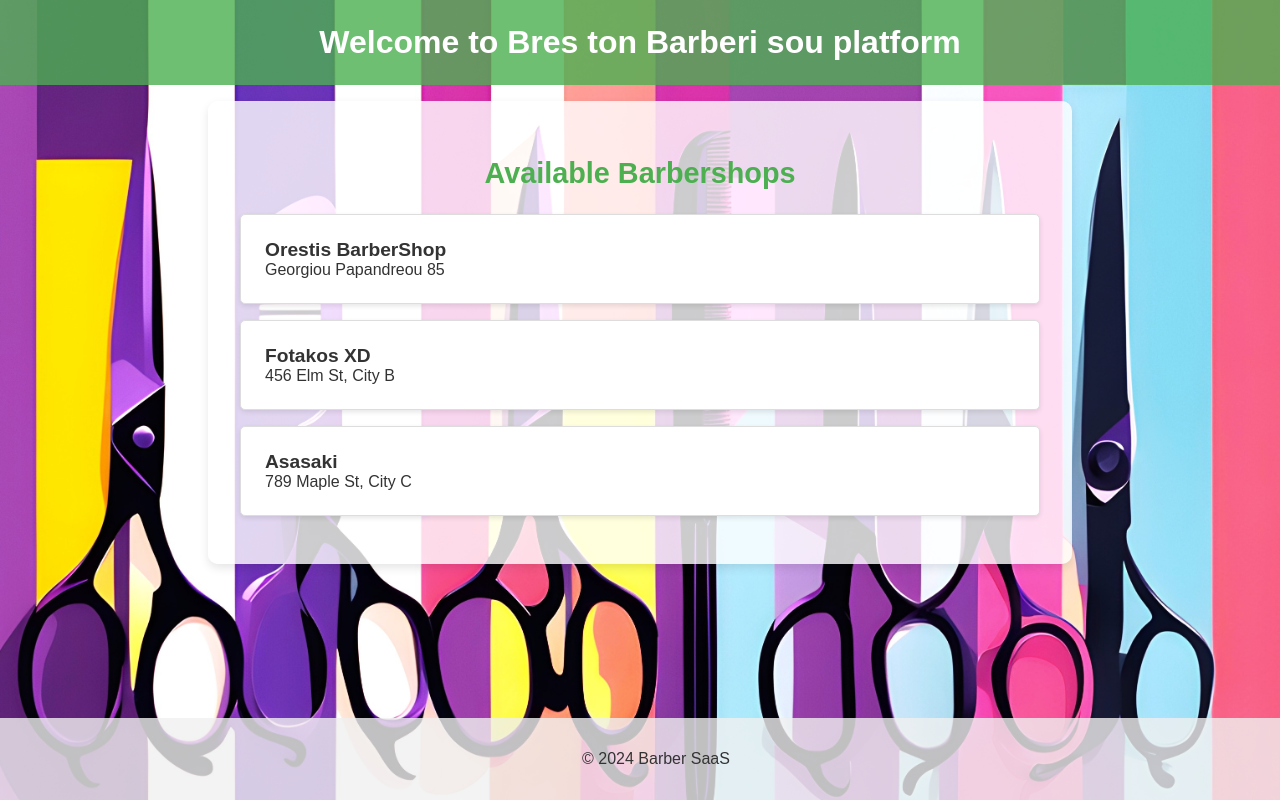
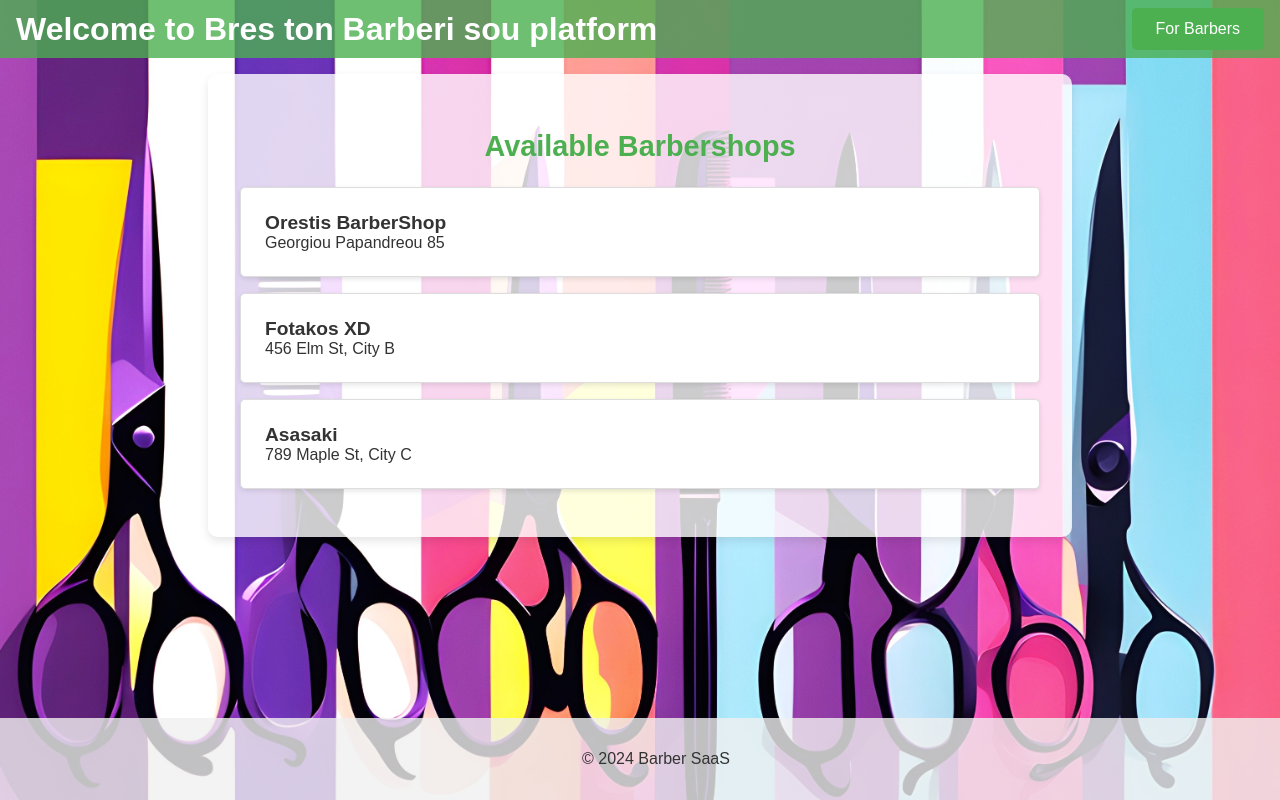
Before and after one commit to avramogeo/Barber, a website: page [1]MENU.html in a window 1280 px wide. Drawn offline with Linux system fonts and the light colour scheme.

Commit message:
"For Barbers" button

```diff
--- a/[1]MENU.css
+++ b/[1]MENU.css
@@ -101,3 +101,25 @@ button {
 button:hover {
     background-color: #45a049;
 }
+
+/* Add styles for the "For Barbers" button */
+header {
+    display: flex;
+    justify-content: space-between; /* Ensures the button aligns to the right */
+    align-items: center;
+    padding: 0.5rem 1rem;
+}
+
+#for-barbers-btn {
+    background-color: #4CAF50;
+    color: white;
+    padding: 0.75rem 1.5rem;
+    border: none;
+    border-radius: 5px;
+    cursor: pointer;
+    transition: background-color 0.3s;
+}
+
+#for-barbers-btn:hover {
+    background-color: #45a049;
+}
--- a/[1]MENU.html
+++ b/[1]MENU.html
@@ -9,6 +9,8 @@
 <body>
     <header>
         <h1>Welcome to Bres ton Barberi sou platform</h1>
+        <!-- Adding button for barbers -->
+        <button onclick="window.location.href='[3]BARBER.html'" id="for-barbers-btn">For Barbers</button>
     </header>
     <main>
         <h2>Available Barbershops</h2>
--- /dev/null
+++ b/[3]BARBER.css
@@ -0,0 +1,62 @@
+/* General Styles */
+body {
+    font-family: Arial, sans-serif;
+    margin: 0;
+    padding: 0;
+    box-sizing: border-box;
+    background: url('PHOTOS/scissors.jpg') no-repeat center center fixed;
+    background-size: cover;
+    color: #333;
+}
+
+header {
+    background-color: rgba(76, 175, 80, 0.8); /* Semi-transparent background */
+    color: white;
+    padding: 1rem;
+    text-align: center;
+}
+
+main {
+    padding: 2rem;
+    background: rgba(255, 255, 255, 0.8); /* Semi-transparent background */
+    margin: 1rem auto;
+    max-width: 800px;
+    border-radius: 10px;
+    box-shadow: 0 4px 10px rgba(0,0,0,0.1);
+    display: flex;
+    flex-direction: column;
+    align-items: center;
+}
+
+footer {
+    background-color: #f1f1f1;
+    padding: 1rem;
+    text-align: center;
+    position: fixed;
+    width: 100%;
+    bottom: 0;
+}
+
+form {
+    width: 90%;
+    max-width: 500px;
+}
+
+input, select, button {
+    width: 100%;
+    padding: 10px;
+    margin-top: 10px;
+    border-radius: 5px;
+    border: 1px solid #ccc;
+}
+
+button {
+    background-color: #4CAF50;
+    color: white;
+    border: none;
+    cursor: pointer;
+}
+
+button:hover {
+    background-color: #45a049;
+}
```
Also changed, not shown: [3]BARBER.html (added, +24 -0 lines), [3]script.js (added, +28 -0 lines), [2]DETAILS.html (line endings or trailing spaces).
